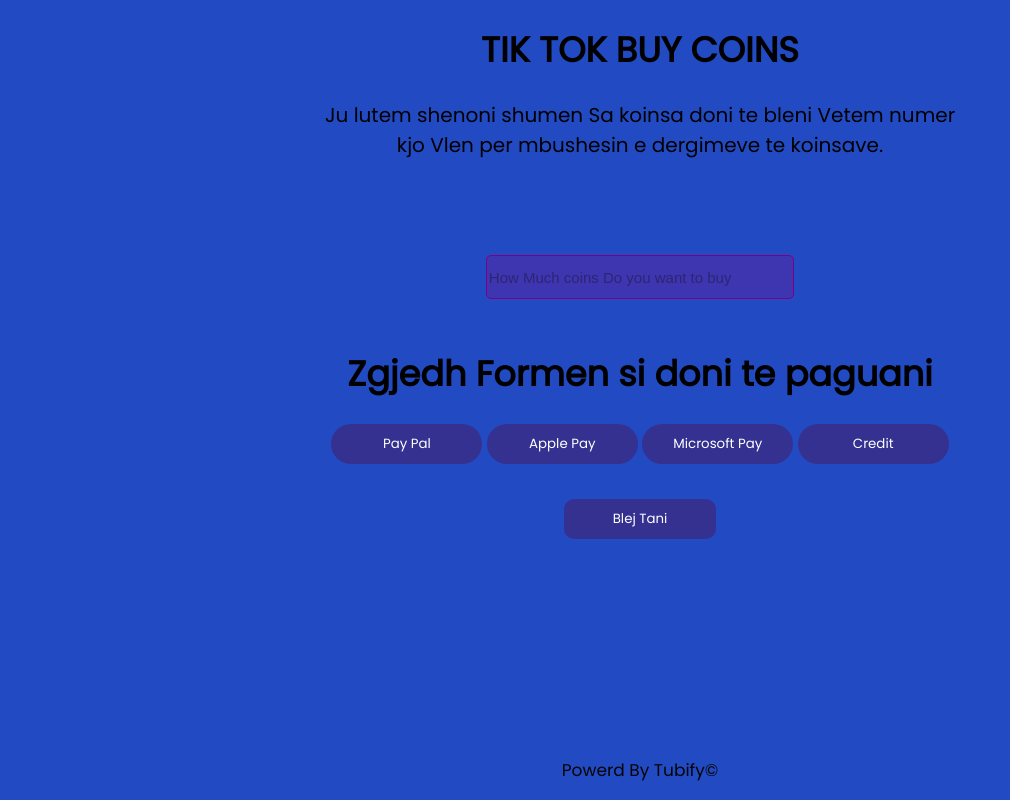
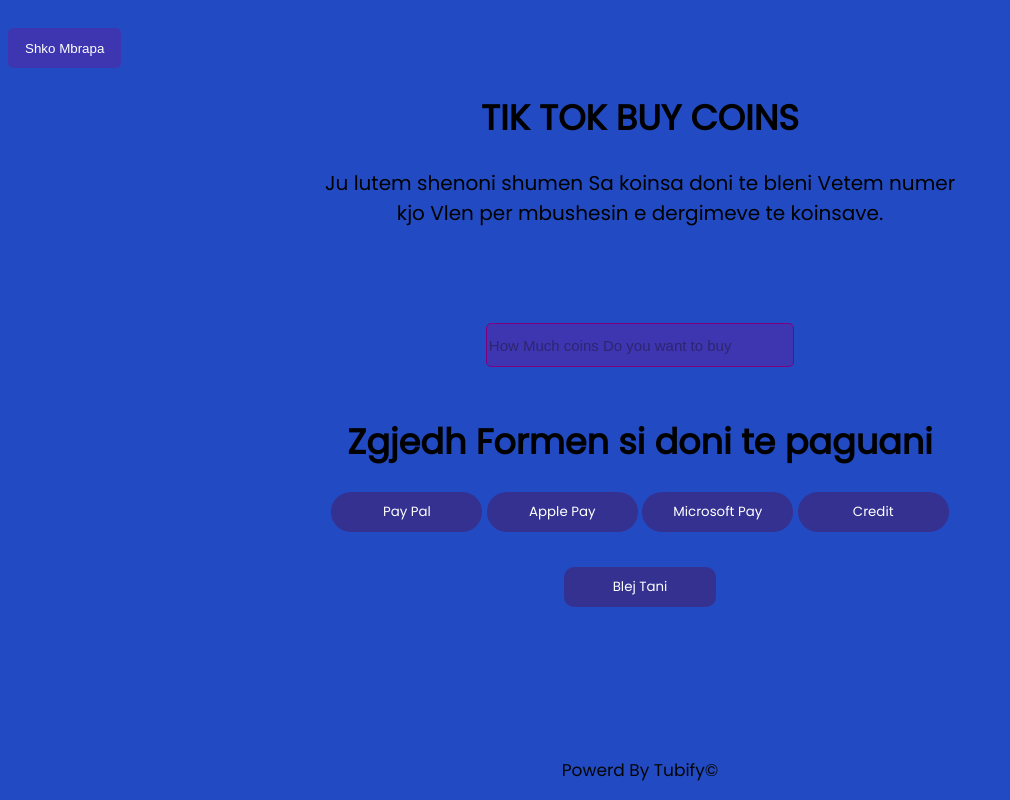
Before and after one commit to ardit-cpu/tik, a plain HTML site: page re.html in a window 1280 px wide. Shown: the whole page, without its empty margins (0-1010 px from the left). Drawn offline with Linux system fonts and the light colour scheme.

Commit message:
Update re.html

```diff
--- a/re.html
+++ b/re.html
@@ -5,7 +5,7 @@
     <meta charset="UTF-8">
     <meta http-equiv="X-UA-Compatible" content="IE=edge">
     <meta name="viewport" content="width=device-width, initial-scale=1.0">
-
+    <button onclick="window.location = 'index.html'" style="margin-top:20px; color:white;    background: rgba(128, 0, 128, 0.288); border:thick; width:3cm; height:40px; border-radius:5px;">Shko Mbrapa</button>
     <title>BUY COINS FOR TIKTOK</title>
 </head>
 <body>
```
